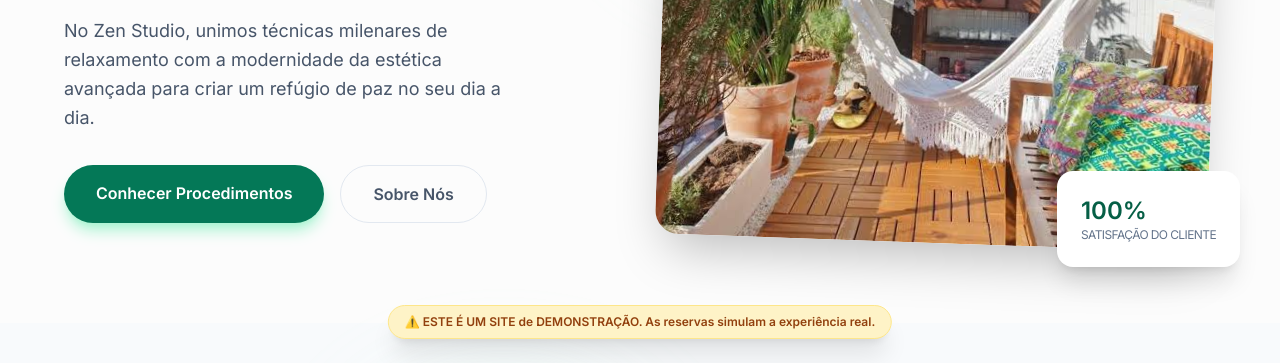
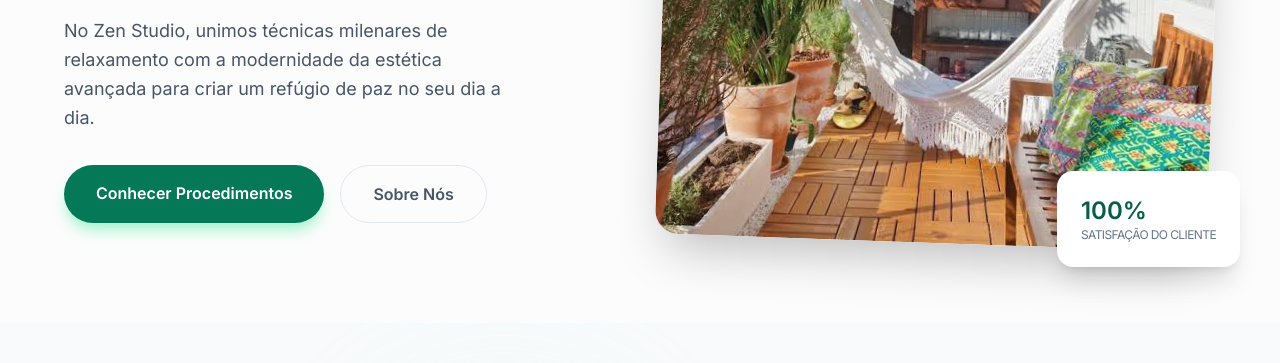
Before and after one commit to Roniel1997/estudioZem, a plain HTML site: page index.html in a window 1280 px wide. Shown: the part 437-800 px from the top of the page. Drawn offline with nearby package versions, Linux system fonts and the light colour scheme.

Commit message:
Add files via upload

```diff
--- a/index.html
+++ b/index.html
@@ -391,8 +391,5 @@
             if (event.target == modal) closeBooking();
         }
     </script>
-    <div class="fixed bottom-6 left-1/2 -translate-x-1/2 bg-amber-100 text-amber-800 px-4 py-2 rounded-full text-xs font-semibold border border-amber-200 shadow-xl z-40 text-center whitespace-nowrap transition-all hover:scale-105 cursor-default">
-        ⚠️ ESTE É UM SITE de DEMONSTRAÇÃO. As reservas simulam a experiência real.
-    </div>
 </body>
 </html>
```
